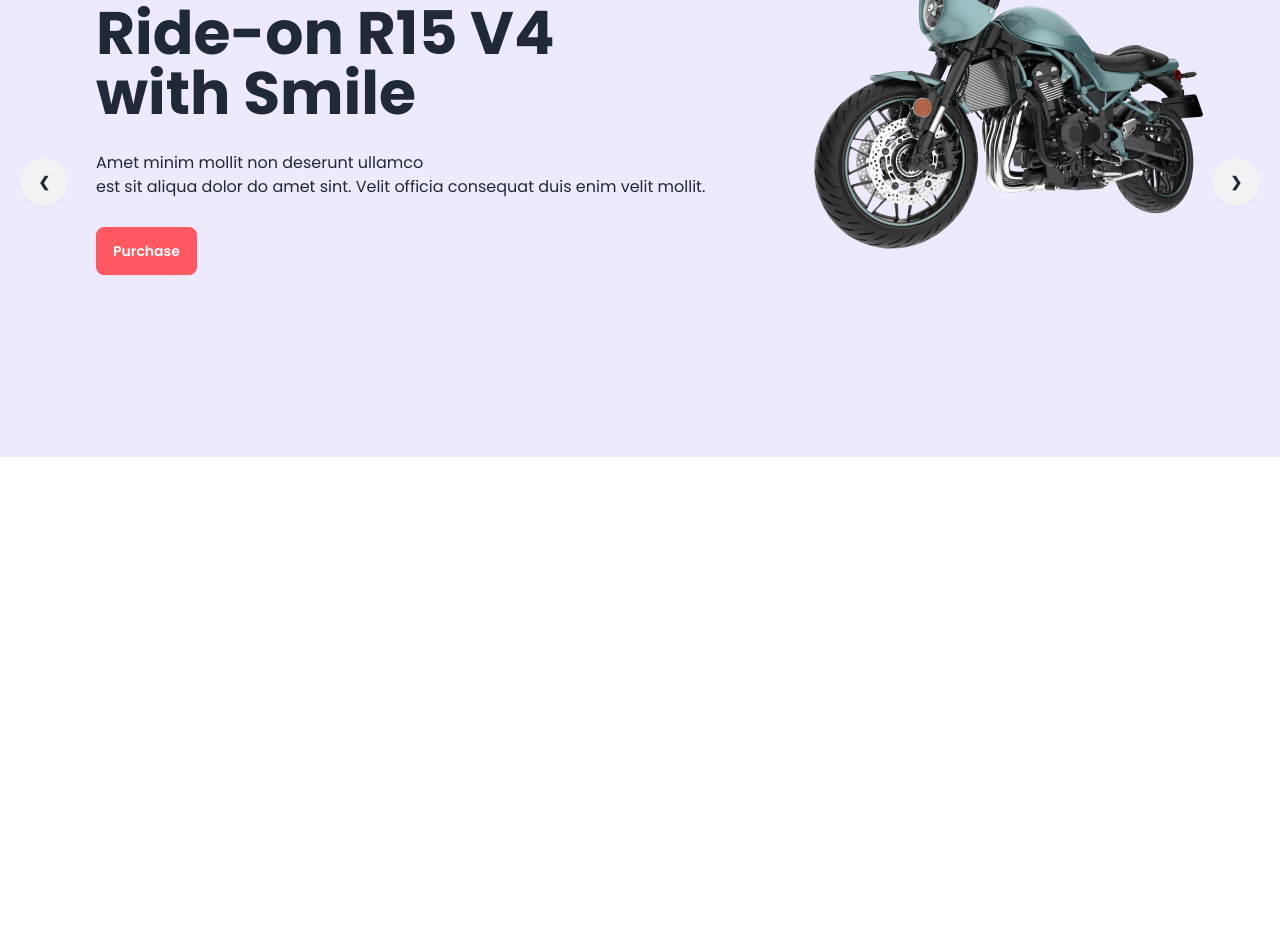
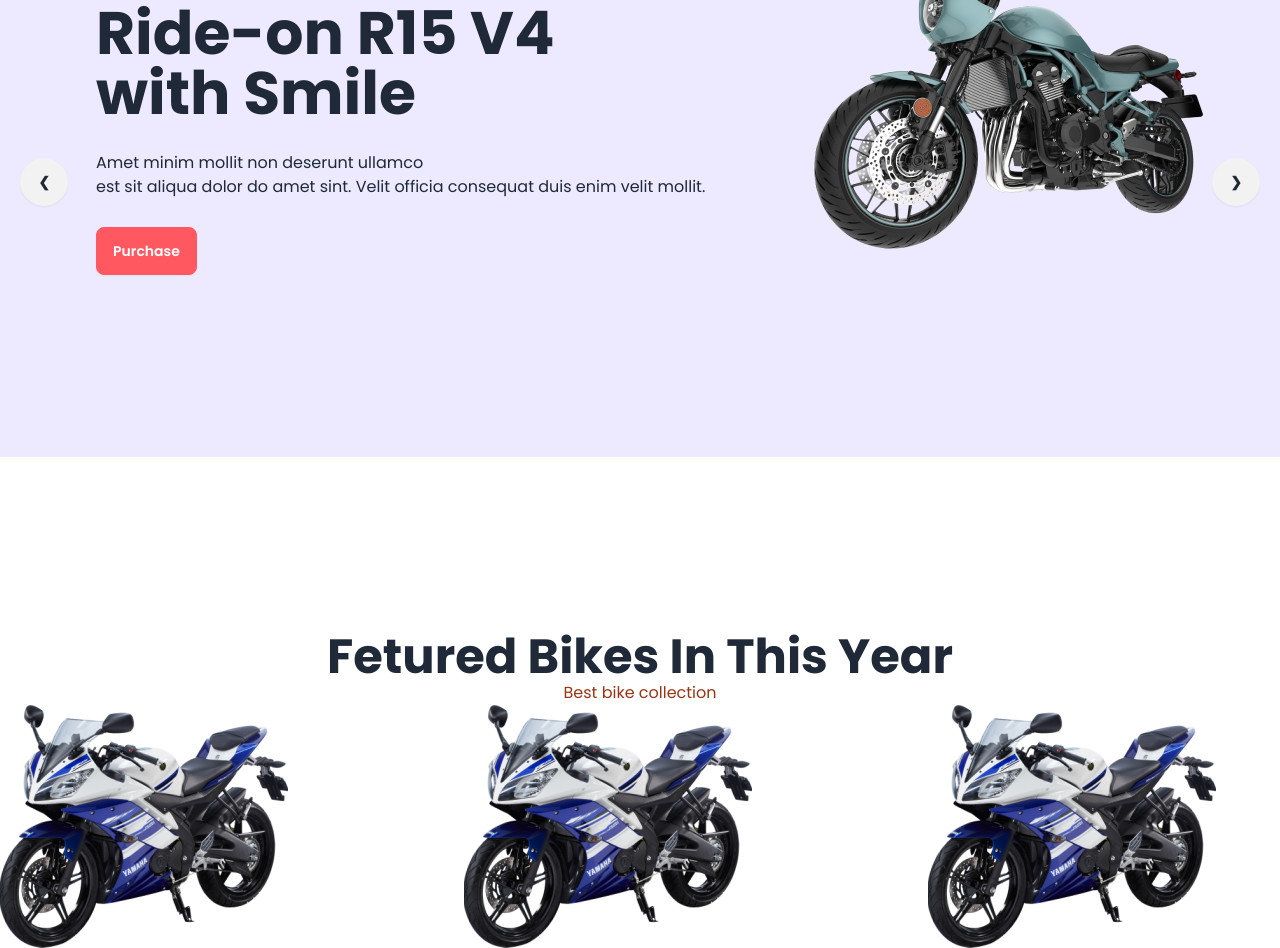
Before and after one commit to fazlulkarimyousuf/biker-zone, a plain HTML site: page index.html in a window 1280 px wide. Shown: the part 161-1109 px from the top of the page. Before the commit the page ends 800 px from the top, so only its background shows below. Drawn offline with nearby package versions, Linux system fonts and the light colour scheme.

Commit message:
Fetured Bikes section done

```diff
--- a/index.html
+++ b/index.html
@@ -142,9 +142,21 @@
             <a href="#slide1" class="btn btn-circle">❯</a>
           </div>
         </div>
-
-
       </div>
+      <!-- Fetured Bikes section -->
+       <div class="">
+      <!-- text container -->
+       <div class="mt-44 text-center">
+        <h2 class="font-bold text-5xl">Fetured Bikes In This Year</h2>
+        <p class="text-orange-800"> Best bike collection </p>
+       </div>
+       <!-- image container -->
+        <div class="flex gap-44">
+      <img src="images/others/feature-bike.png" alt="">
+      <img src="images/others/feature-bike.png" alt="">
+      <img src="images/others/feature-bike.png" alt="">
+        </div>
+       </div>
      </header>
      <!-- Main section -->
       <main class="md:container mx-auto" >
```
